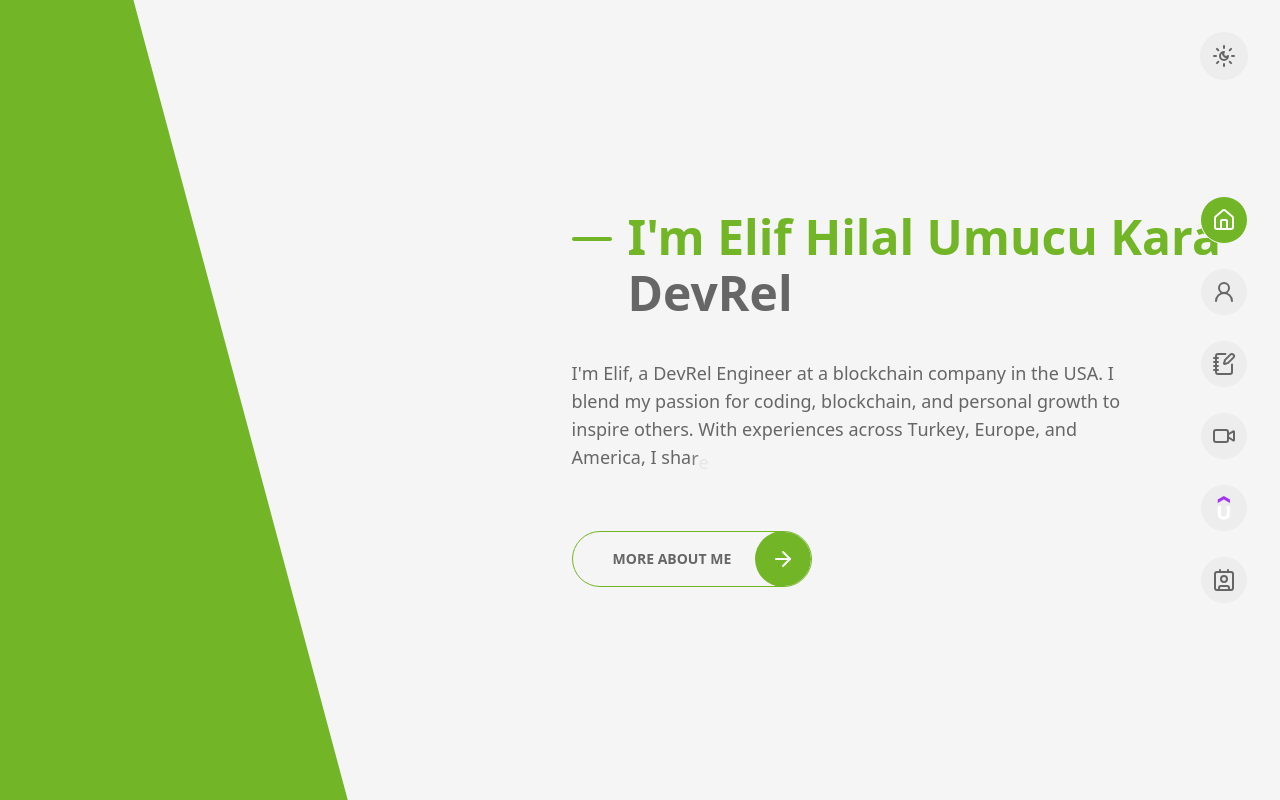
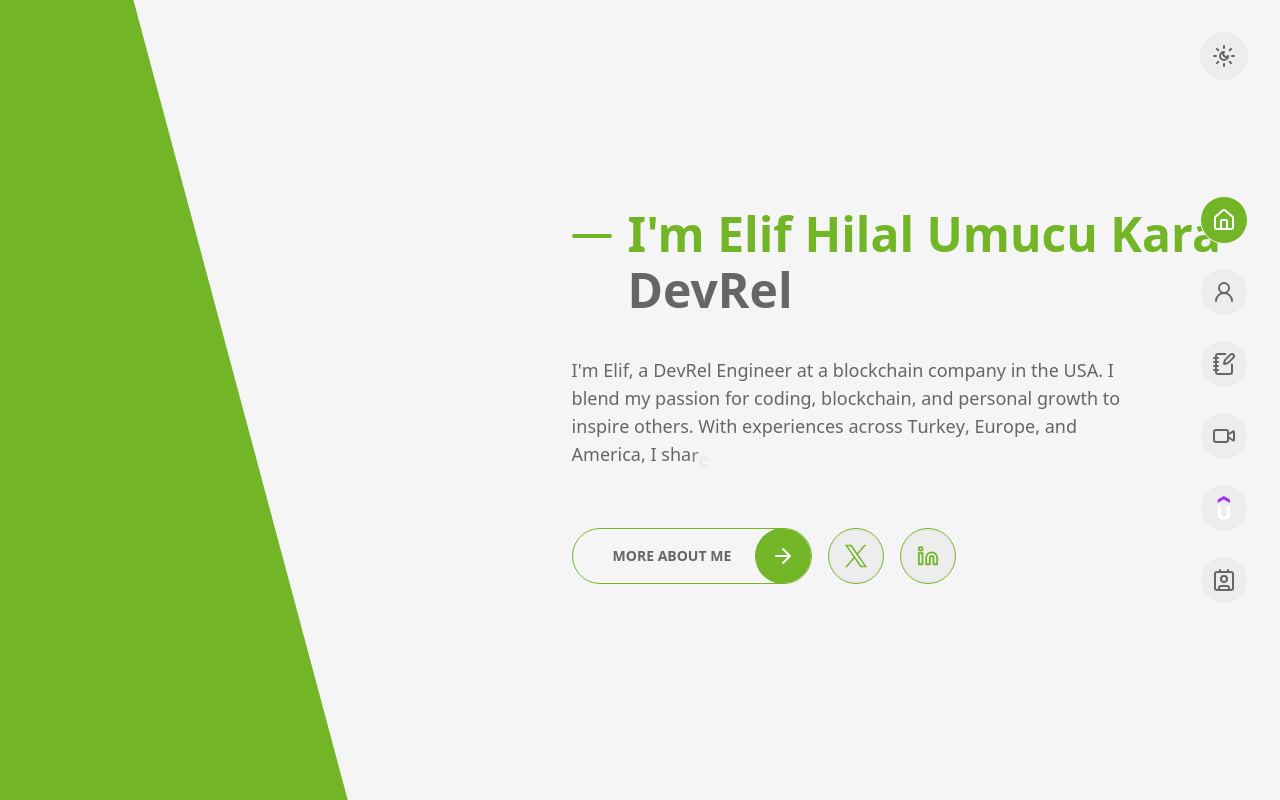
Before and after one commit to Ozavsar/ehilal, a Next.js app: page / in a window 1280 px wide. Built offline with nearby package versions, Linux system fonts and the light colour scheme.

Commit message:
feat: Add social links component with X and LinkedIn icons; update app routes

```diff
--- /dev/null
+++ b/src/assets/icons/x-icon.tsx
@@ -0,0 +1,20 @@
+import { SVGProps } from "react";
+
+function XIcon(props: SVGProps<SVGSVGElement>) {
+  return (
+    <svg
+      width={1200}
+      height={1227}
+      viewBox="0 0 1200 1227"
+      fill="none"
+      {...props}
+    >
+      <path
+        d="M714.163 519.284L1160.89 0h-105.86L667.137 450.887 357.328 0H0l468.492 681.821L0 1226.37h105.866l409.625-476.152 327.181 476.152H1200L714.137 519.284h.026zM569.165 687.828l-47.468-67.894-377.686-540.24h162.604l304.797 435.991 47.468 67.894 396.2 566.721H892.476L569.165 687.854v-.026z"
+        fill="currentColor"
+      />
+    </svg>
+  );
+}
+
+export default XIcon;
--- /dev/null
+++ b/src/components/social-links.tsx
@@ -0,0 +1,34 @@
+import { LinkedinIcon } from "lucide-react";
+import XIcon from "@/assets/icons/x-icon";
+import { Button } from "./ui/button";
+import appRoutes from "@/config/constants/app-routes";
+
+const socialLinkContents = [
+  {
+    href: appRoutes.SOCIAL.X,
+    icon: XIcon,
+  },
+  {
+    href: appRoutes.SOCIAL.LINKEDIN,
+    icon: LinkedinIcon,
+  },
+];
+
+export default function SocialLinks() {
+  return (
+    <div className="flex gap-2 sm:gap-4">
+      {socialLinkContents.map(({ href, icon: Icon }) => (
+        <a href={href} target="_blank" rel="noopener noreferrer">
+          <Button
+            key={href}
+            aria-label={href}
+            className="size-14 border border-primary text-primary hover:text-foreground"
+            variant="circle"
+          >
+            <Icon className="size-14" />
+          </Button>
+        </a>
+      ))}
+    </div>
+  );
+}
--- a/src/config/constants/app-routes.ts
+++ b/src/config/constants/app-routes.ts
@@ -8,8 +8,11 @@ const appRoutes = {
     Contact: "/contact",
   },
   EXTERNAL: {
-    Tel: "tel:+905555555555",
     Mail: "mailto:elif@mail.com",
+  },
+  SOCIAL: {
+    LINKEDIN: "https://www.linkedin.com/in/elif-hilal-umucu/",
+    X: "https://x.com/elifhilalumucu",
   },
 } as const;
 
--- a/src/containers/contact/index.tsx
+++ b/src/containers/contact/index.tsx
@@ -36,19 +36,6 @@ export default function ContactContainer() {
                 </Link>
               </div>
             </div>
-            <div className="flex items-center gap-2">
-              <PhoneCall className="size-10 text-primary" />
-              <div className="flex flex-col">
-                <h3 className="uppercase text-opacity-30">call me</h3>
-                <Link
-                  href={appRoutes.EXTERNAL.Tel}
-                  target="_blank"
-                  className="font-semibold"
-                >
-                  {appRoutes.EXTERNAL.Tel.split(":")[1]}
-                </Link>
-              </div>
-            </div>
           </div>
         </div>
         <FormSection className="col-span-3 sm:max-lg:pr-12 md:col-span-2" />
--- a/src/containers/home/index.tsx
+++ b/src/containers/home/index.tsx
@@ -1,8 +1,9 @@
 import Link from "next/link";
 import Image from "next/image";
+import AnimatedText from "@/components/animated-text";
 import CustomButton from "@/components/custom-button";
-import AnimatedText from "@/components/animated-text";
 import appRoutes from "@/config/constants/app-routes";
+import SocialLinks from "@/components/social-links";
 
 export default function HomeContainer() {
   const text =
@@ -42,9 +43,12 @@ export default function HomeContainer() {
               className="mb-7 mt-4 text-sm leading-6 md:text-lg lg:mb-6 lg:mt-[2.5px] lg:leading-7"
             />
 
-            <Link href={appRoutes.INTERNAL.About}>
-              <CustomButton text="MORE ABOUT ME" />
-            </Link>
+            <div className="flex gap-2 sm:gap-4">
+              <Link href={appRoutes.INTERNAL.About}>
+                <CustomButton text="MORE ABOUT ME" />
+              </Link>
+              <SocialLinks />
+            </div>
           </div>
         </div>
       </div>
```
